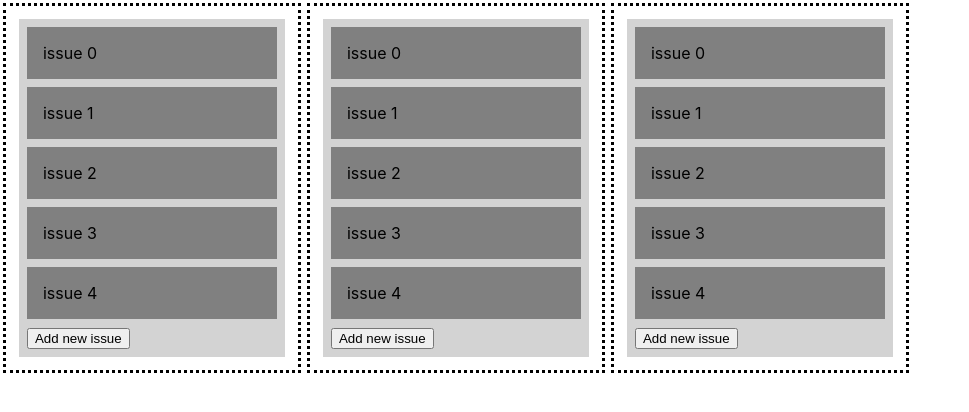
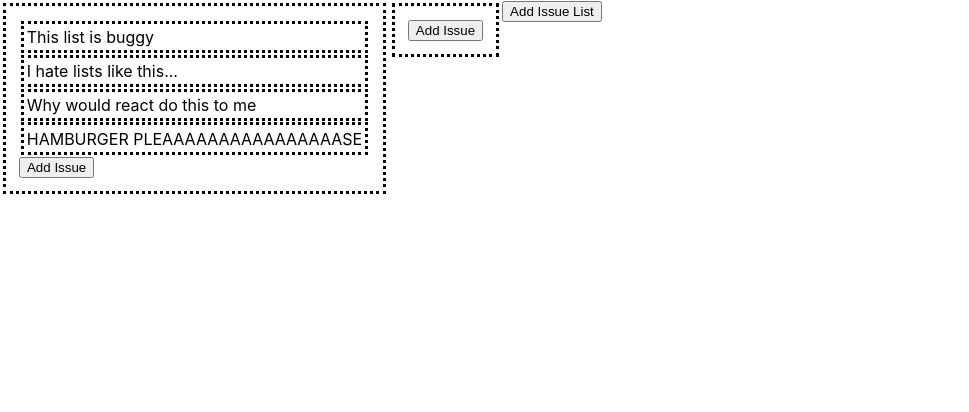
Before and after one commit to infomediadesign/sad-02-2022-project-the-secret-ingredient, a React (Create React App) app in the folder frontend/: page / in a window 1280 px wide. Shown: the top 412 px of the page, without its empty margins (0-969 px from the left). Built offline with nearby package versions, Linux system fonts and the light colour scheme.

Commit message:
Now more reactive
Now we maintain the state but adding new issues is now broken... again...

```diff
--- a/frontend/src/Views/Board.tsx
+++ b/frontend/src/Views/Board.tsx
@@ -1,7 +1,8 @@
-import React, { useState } from "react";
+import React, {useCallback, useState, useReducer } from "react";
 import ReactDOM from "react-dom";
 import CSS from 'csstype';
 import {Issue, IssueListTemp, getIssues} from '../ViewModels/Board'
+import produce from "immer";
 import {
   DragDropContext,
   Draggable,
@@ -18,152 +19,157 @@ const horizontalList: CSS.Properties = {
   margin: '0.2rem',
 }
 
-const reorder = (
-  list: Issue[],
-  startIndex: number,
-  endIndex: number
-): Issue[] => {
-  const result = Array.from(list);
-  const [removed] = result.splice(startIndex, 1);
-  result.splice(endIndex, 0, removed);
+const issueStyle: CSS.Properties = {
+  padding: '0.2rem',
+  border: 'dotted',
+  margin: '0.1rem',
+}
 
-  return result;
-};
+const issueLists = fetchIssueLists;
 
-const grid = 8;
-
-const getItemStyle = (
-  isDragging: boolean,
-  draggableStyle: DraggingStyle | NotDraggingStyle | undefined
-): React.CSSProperties => ({
-  // some basic styles to make the items look a bit nicer
-  userSelect: "none",
-  padding: grid * 2,
-  margin: `0 0 ${grid}px 0`,
-
-  // change background colour if dragging
-  background: isDragging ? "lightgreen" : "grey",
-
-  // styles we need to apply on draggables
-  ...draggableStyle
-});
-
-const getListStyle = (isDraggingOver: boolean): React.CSSProperties => ({
-  background: isDraggingOver ? "lightblue" : "lightgrey",
-  padding: grid,
-  width: 250
-});
-
-function fetchIssueLists() : IssueListTemp[]{
-  const testA = new Array();
-  testA.push(    {
-    number : 1,
-    content : getIssues(4)
-  })
-
+function fetchIssues() : Issue[]{
+  const testA = data;
 
   return (testA);
 }
 
+function fetchIssueLists() : IssueListTemp[]{
+  const localTest = {
+    id: "1111",
+    content: ""
+  }
+
+  const testA = {
+    name: "To Do",
+    content: data
+  };
+  const testB = {
+    name: "Doing",
+    content: [localTest]
+  };
+
+  return ([testA, testB]);
+}
+
+const dragReducer = produce((draft, action) => {
+  switch (action.type) {
+    case "MOVE": {
+      draft[action.from] = draft[action.from] || [];
+      draft[action.to] = draft[action.to] || [];
+      const [removed] = draft[action.from].splice(action.fromIndex, 1);
+      draft[action.to].splice(action.toIndex, 0, removed);
+    }
+  }
+});
 
 function App (){
-  const [issueCount, setIssueCount] = useState(5);
-  //const [listOfIssues, setlistOfIssues] = useState(fetchIssueLists());
-  const [state, setState] = useState(getIssues(5));
+  const [state, dispatch] = useReducer(dragReducer, {
+    items: fetchIssues(),
+  });
 
-
-  const onDragEnd = (result: DropResult): void => {
+  const onDragEnd = useCallback((result : any) => {
+    if (result.reason === "DROP") {
       if (!result.destination) {
         return;
       }
-
-    const items: Issue[] = reorder(
-      state,
-      result.source.index,
-      result.destination.index
-    );
-
-    setState(items);
-  };
+      dispatch({
+        type: "MOVE",
+        from: result.source.droppableId,
+        to: result.destination.droppableId,
+        fromIndex: result.source.index,
+        toIndex: result.destination.index,
+      });
+    }
+  }, []);
 
   return (
     <div>
-      <div>
-
-      </div>
-
-      {aList("droppable1")}
-
-{aList("droppable2")}
-
-{aList("droppable3")}
-    </div>
-  );
-};
-
-function aList(id: string){
-  const [amount, setAmount] = useState(5);
-  const [state, setState] = useState(getIssues(5));
-
-  const onDragEnd = (result: DropResult): void => {
-    if (!result.destination) {
-      return;
+      <button>Add Issue List</button>
+      <DragDropContext onDragEnd={onDragEnd}>
+        <Droppable droppableId="items" type="PERSON">
+          {(provided, snapshot) =>
+            arrangeDragDropForIssueList(provided, state, state.items)
           }
-
-    const items: Issue[] = reorder(
-      state,
-      result.source.index,
-      result.destination.index
-    );
-
-    setState(items);
-  };
-
-  return(
-    <div style={horizontalList}>
-            <DragDropContext onDragEnd={onDragEnd}>
-<Droppable droppableId={id} type="PERSON">
-            {(provided, snapshot): JSX.Element => (
-                <div
-                  {...provided.droppableProps}
-                  ref={provided.innerRef}
-                  style={getListStyle(snapshot.isDraggingOver)}
-                >
-                  {listCreator(state)}
-                  {provided.placeholder}
-                  <button onClick={() => {
-                    setAmount(amount+1);
-                    setState(getIssues(amount));
-                    }}>Add new issue</button>
-                </div>
-              )
+        </Droppable>
+        <Droppable droppableId="items2" type="PERSON">
+          {(provided, snapshot) =>
+            arrangeDragDropForIssueList(provided, state, state.items2)
           }
         </Droppable>
       </DragDropContext>
-    </div>)
+    </div>
+  );
+
+  function arrangeDragDropForIssueList(provided : any, state: any, mapItem : any){
+    return (
+      <div style={horizontalList}
+        ref={provided.innerRef}
+        {...provided.droppableProps}
+
+      >
+        {mapItem?.map((person : any, index : any) =>
+        arrangeIssueInList(person, index)
+        )}
+        {provided.placeholder}
+        <button onClick={
+          () => {}
+        }
+        >Add Issue</button>
+      </div>
+    );
+  }
+};
+
+function arrangeIssueInList(issue : any, index : any){
+  return (
+    <Draggable
+      key={issue.id}
+      draggableId={issue.id}
+      index={index}
+    >
+      {(provided, snapshot) =>
+        arrangeIssue(provided, issue)
+      }
+    </Draggable>
+  );
 }
 
-function listCreator(state : Issue[]){
-  return(<div>{
-    state.map((item, index) => (
-      <Draggable key={item.id} draggableId={item.id} index={index}>
-        {(provided, snapshot): JSX.Element => (
+function arrangeIssue(provided : any, issue : any){
+  return (
     <div
       ref={provided.innerRef}
       {...provided.draggableProps}
       {...provided.dragHandleProps}
-            style={getItemStyle(
-              snapshot.isDragging,
-              provided.draggableProps.style
-            )}
     >
-            {item.content}
+      <div style={issueStyle}>
+        <span>
+          {issue.content}
+        </span>
       </div>
-        )}
-      </Draggable>
-    ))
-  }</div>)
+    </div>
+  );
 }
+
+export const data :Issue[] = [
+  {
+    id: "1",
+    content: "This list is buggy"
+  },
+  {
+    id: "2",
+    content: "I hate lists like this..."
+  },
+  {
+    id: "3",
+    content: "Why would react do this to me"
+  },
+  {
+    id: "4",
+    content: "HAMBURGER PLEAAAAAAAAAAAAAAAASE"
+  },
+];
+
+
 
 export default App;
 
```
Lines whose indentation alone changed are shown as unchanged.
